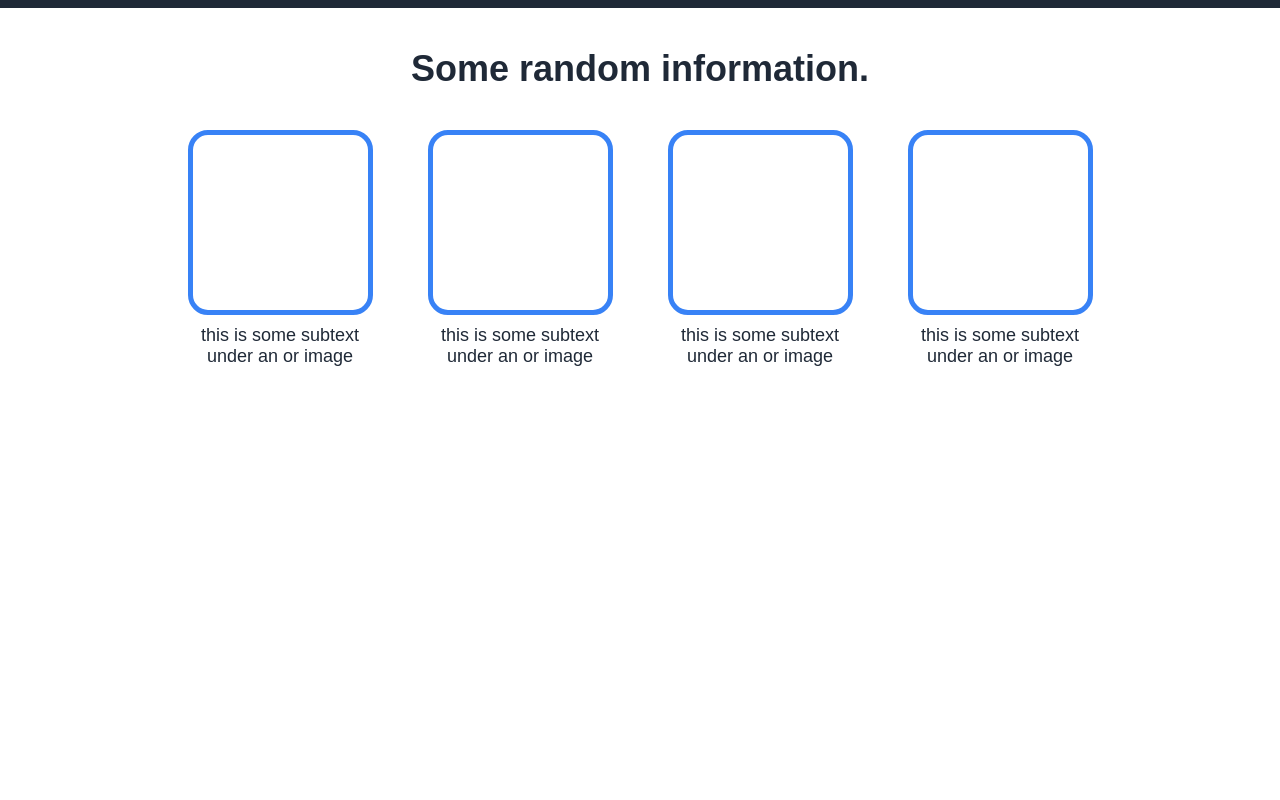
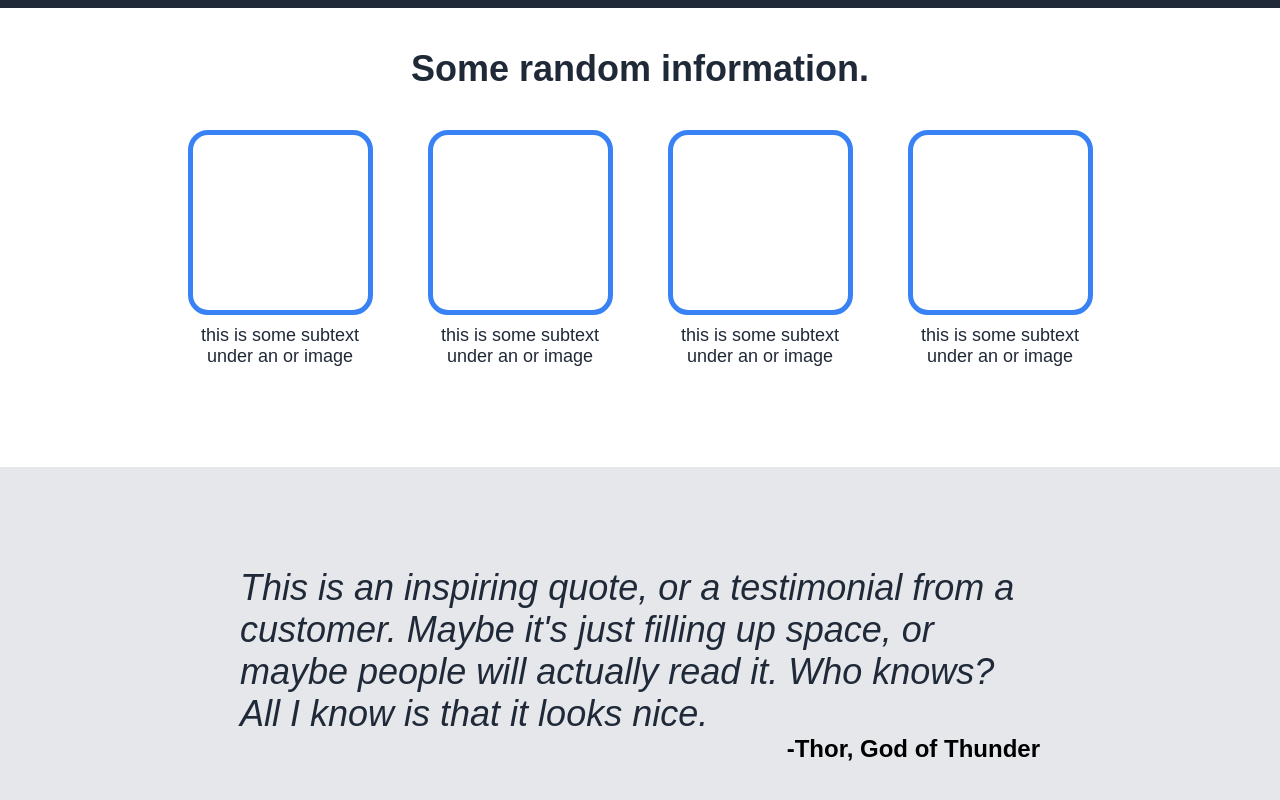
Before and after one commit to Devuh/odin-landing-page, a plain HTML site: page index.html in a window 1280 px wide. Shown: the part 684-1484 px from the top of the page. Before the commit the page ends 1051 px from the top, so only its background shows below. Drawn offline with Linux system fonts and the light colour scheme.

Commit message:
Create quote panel

```diff
--- a/index.html
+++ b/index.html
@@ -65,7 +65,15 @@
         </div>
     </div>
     <div class="quote">
-
+        <div class="full-quote">
+            <p class="quote-text">
+                This is an inspiring quote, or a testimonial from a
+                customer. Maybe it's just filling up space, or maybe
+                people will actually read it. Who knows? All I know
+                is that it looks nice.
+            </p>
+            <p class="quotee">-Thor, God of Thunder</p>
+        </div>
     </div>
     <div class="signup">
 
--- a/styles.css
+++ b/styles.css
@@ -74,10 +74,6 @@ img {
     border-radius: 7px;
 }
 
-.information {
-
-}
-
 .info-title {
     font-size: 36px;
     font-weight: 800;
@@ -90,6 +86,7 @@ img {
     display: flex;
     justify-content: center;
     gap: 40px;
+    margin-bottom: 100px;
 }
 
 .box {
@@ -111,3 +108,28 @@ img {
     width: 200px;
     text-align: center;
 }
+
+.quote {
+    background-color: #e5e7eb;
+    display: flex;
+    flex-direction: column;
+    align-items: center;
+}
+
+.quote-text {
+    font-size: 36px;
+    font-style: italic;
+    color: #1f2937;
+    width: 800px;
+}
+
+.quotee {
+    color: black;
+    font-size: 24px;
+    text-align: right;
+    font-weight: 800;
+}
+
+.full-quote {
+    margin: 100px;
+}
```
